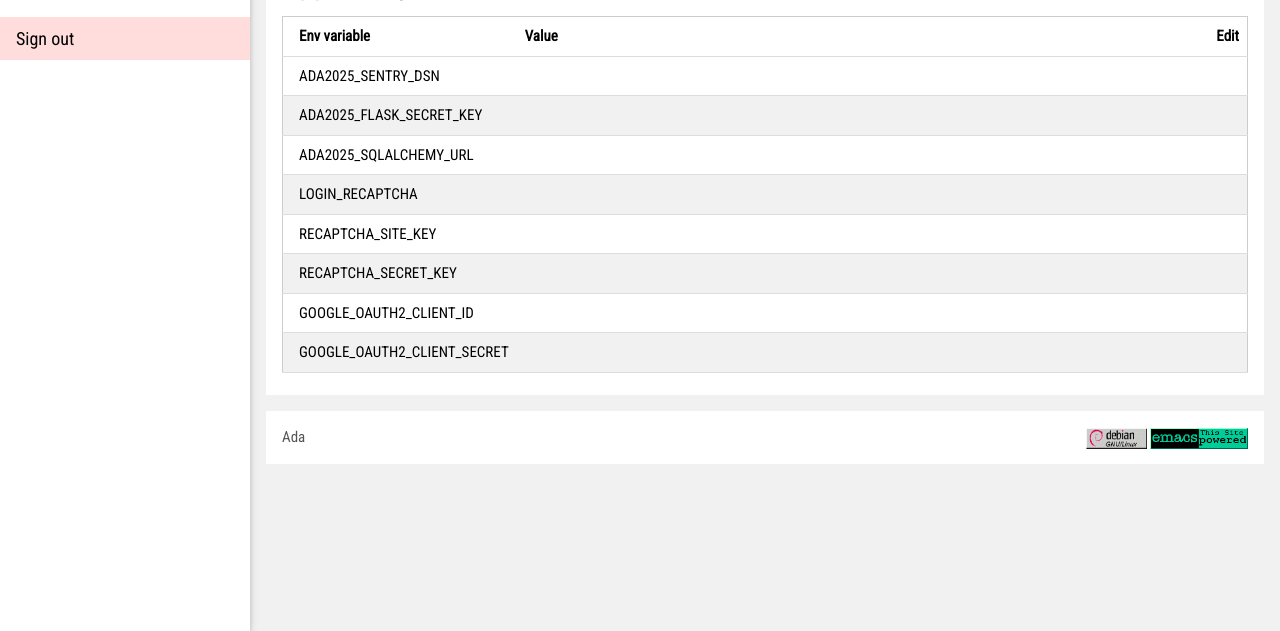
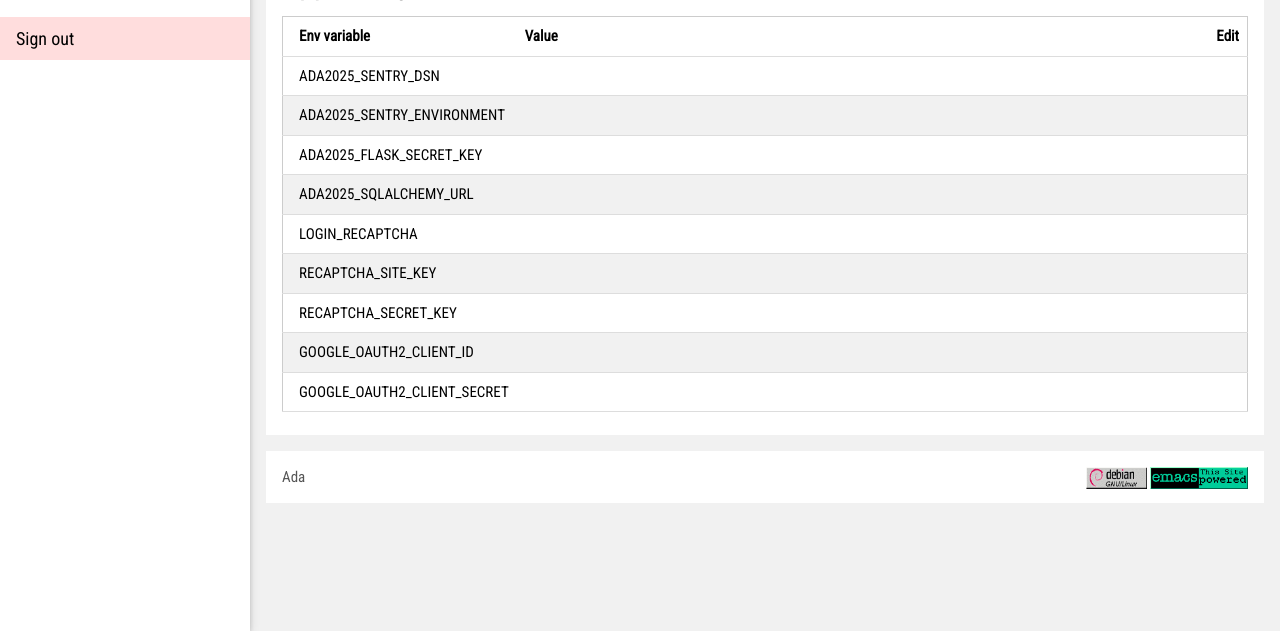
Before and after one commit to dvolk/ada2025, a Python web app: template templates/admin.jinja2 in a window 1280 px wide. Shown: the part 169-800 px from the top of the page. Run offline with Jinja, Linux system fonts and the light colour scheme; the template is opened without the code that fills it, so the values that code supplies are empty; some libraries are stand-ins or nearby versions.

Commit message:
add sentry environment to admin page

```diff
--- a/templates/admin.jinja2
+++ b/templates/admin.jinja2
@@ -8,7 +8,7 @@
     {{ gettext("Click here to access the flask-admin interface.") }}
   </a>
 
-  {% set keys = ["ADA2025_SENTRY_DSN", "ADA2025_FLASK_SECRET_KEY", "ADA2025_SQLALCHEMY_URL", "LOGIN_RECAPTCHA", "RECAPTCHA_SITE_KEY", "RECAPTCHA_SECRET_KEY", "GOOGLE_OAUTH2_CLIENT_ID",
+  {% set keys = ["ADA2025_SENTRY_DSN", "ADA2025_SENTRY_ENVIRONMENT", "ADA2025_FLASK_SECRET_KEY", "ADA2025_SQLALCHEMY_URL", "LOGIN_RECAPTCHA", "RECAPTCHA_SITE_KEY", "RECAPTCHA_SECRET_KEY", "GOOGLE_OAUTH2_CLIENT_ID",
   "GOOGLE_OAUTH2_CLIENT_SECRET"] %}
   <h2>{{ gettext("App configuration") }}</h2>
   <table class="w3-table-all">
```
